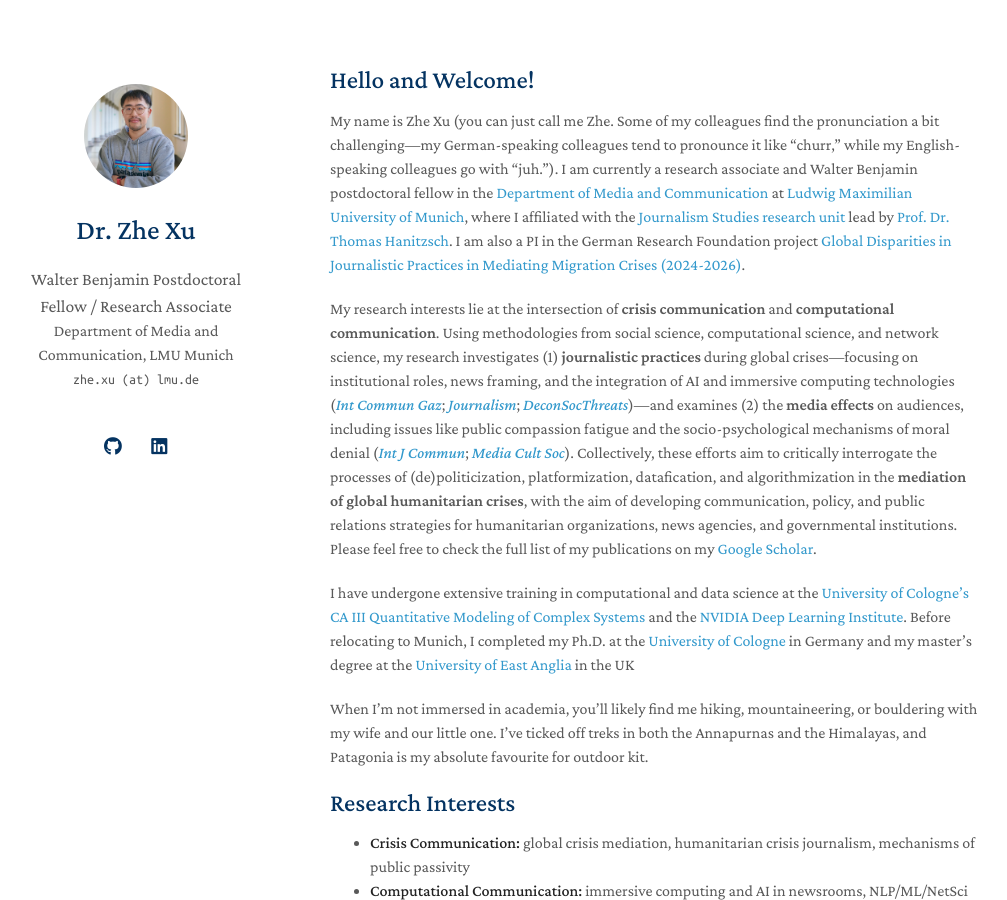
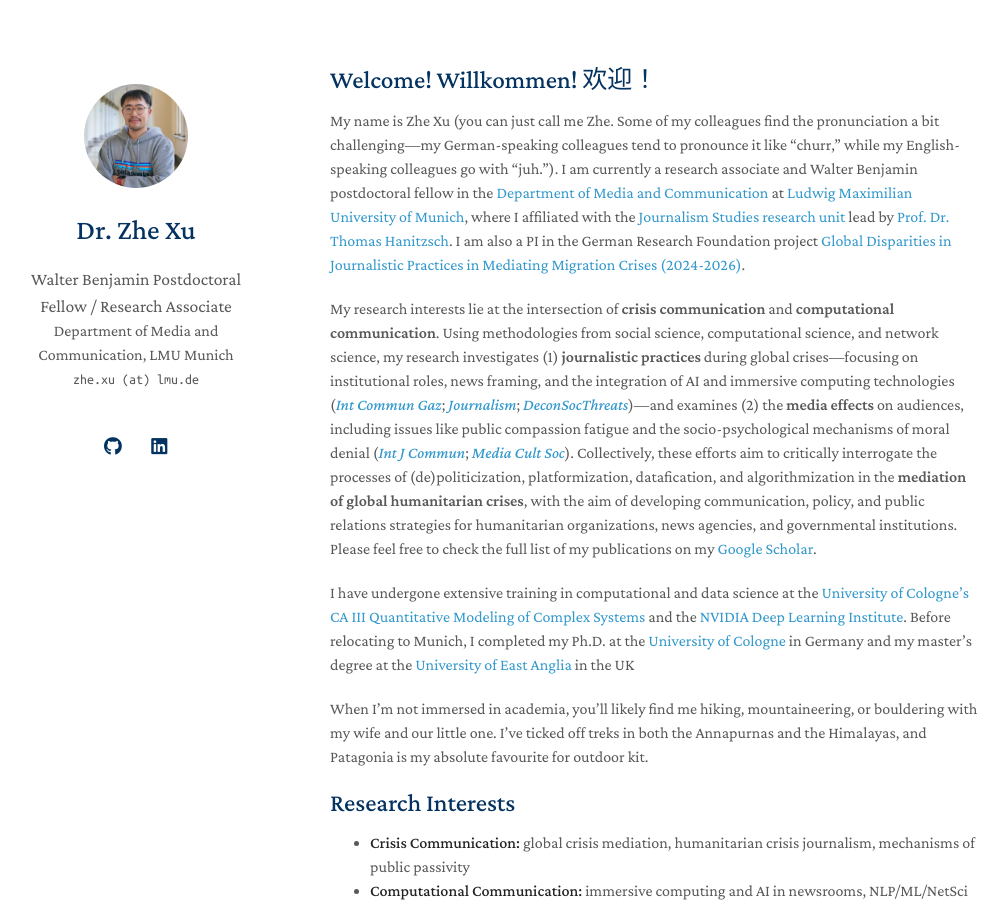
Before and after one commit to zhexuphd/home, a Jekyll site: the page built from index.md, in a window 1280 px wide and 900 px high. Shown: the whole window, without its empty margins (140-1147 px from the left). Built offline with Jekyll 4.4.1, drawn with Linux system fonts in a browser that asks for light colours; a style sheet for code colours, icons or effects is not loaded; our own code applies the rules of GitHub Pages for plain Markdown files.

Commit message:
Update index.md

```diff
--- a/index.md
+++ b/index.md
@@ -2,7 +2,7 @@
 layout: homepage
 ---
 
-## Hello and Welcome!
+## Welcome! Willkommen! 欢迎！
 
 My name is Zhe Xu (you can just call me Zhe. Some of my colleagues find the pronunciation a bit challenging—my German-speaking colleagues tend to pronounce it like “churr,” while my English-speaking colleagues go with “juh.”). I am currently a research associate and Walter Benjamin postdoctoral fellow in the [Department of Media and Communication](https://www.ifkw.uni-muenchen.de/index.html) at [Ludwig Maximilian University of Munich](https://www.lmu.de/en/), where I affiliated with the [Journalism Studies research unit](https://www.ifkw.uni-muenchen.de/lehrbereiche/hanitzsch/hanitzsch_profil/index.html) lead by [Prof. Dr. Thomas Hanitzsch](https://www.ifkw.uni-muenchen.de/organisation/personen/professoren/hanitzsch_thomas/index.html). I am also a PI in the German Research Foundation project [Global Disparities in Journalistic Practices in Mediating Migration Crises (2024-2026)](https://gepris.dfg.de/gepris/projekt/539233881?context=projekt&task=showDetail&id=539233881&).
 
```
